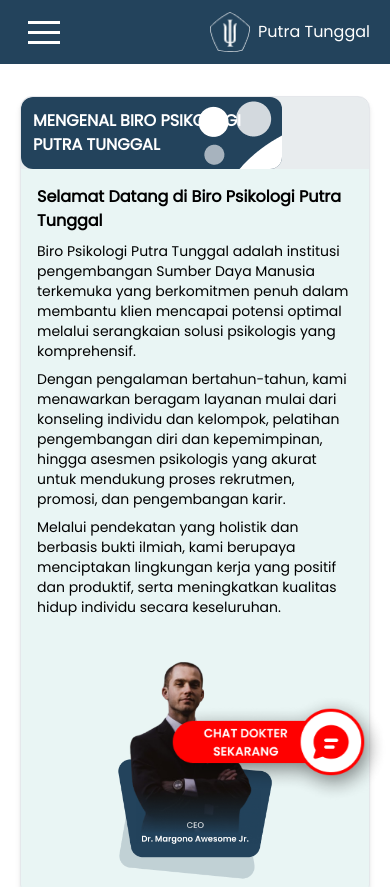
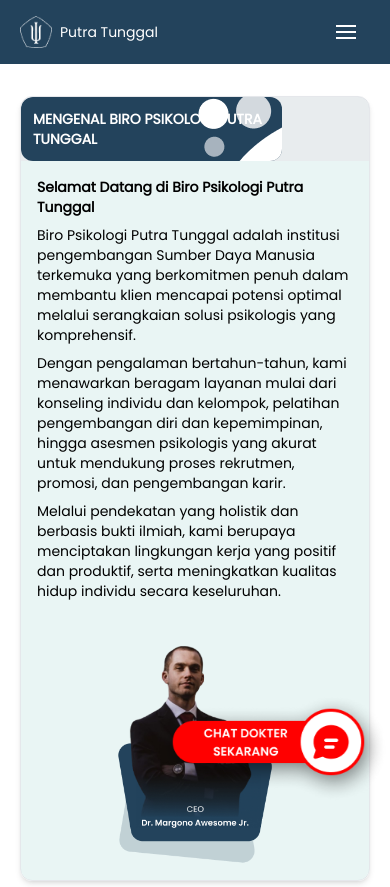
Before and after one commit to kopsus/putra-tunggal, a Next.js app: page /about in a window 390 px wide. Shown: the top 887 px of the page. Built offline with nearby package versions, Linux system fonts and the light colour scheme.

Commit message:
fixing header

```diff
--- a/src/app/globals.css
+++ b/src/app/globals.css
@@ -28,7 +28,7 @@
   }
 
   .titleContent {
-    @apply text-base font-semibold;
+    @apply text-sm md:text-base font-semibold;
   }
   p {
     @apply text-sm;
--- a/src/components/Header.tsx
+++ b/src/components/Header.tsx
@@ -36,11 +36,11 @@ export const Header = () => {
 
   return (
     <div className="max-w-screen-2xl flex items-center justify-between py-2 lg:py-5 bg-primary text-white fixed w-full z-50 ContainerX">
-      <div className="lg:hidden">
-        <Hamburger toggled={isOpen} toggle={setOpen} />
-      </div>
       <div>
         <Logo />
+      </div>
+      <div className="lg:hidden">
+        <Hamburger toggled={isOpen} toggle={setOpen} size={20} />
       </div>
       <div
         className={`flex flex-col lg:flex-row lg:items-center lg:justify-center gap-5 md:gap-10 lg:gap-16 lg:static w-full lg:w-auto absolute left-0 bg-primary rounded-b-3xl lg:bg-none p-5 md:px-20 md:py-10 lg:p-0 transition-all ${
--- a/src/components/Logo.tsx
+++ b/src/components/Logo.tsx
@@ -13,7 +13,7 @@ export const Logo = () => {
         width={0}
         height={0}
         sizes="100vw"
-        className="w-10 md:w-8"
+        className="w-8"
       />
       <p className="titleContent font-medium">Putra Tunggal</p>
     </div>
```
